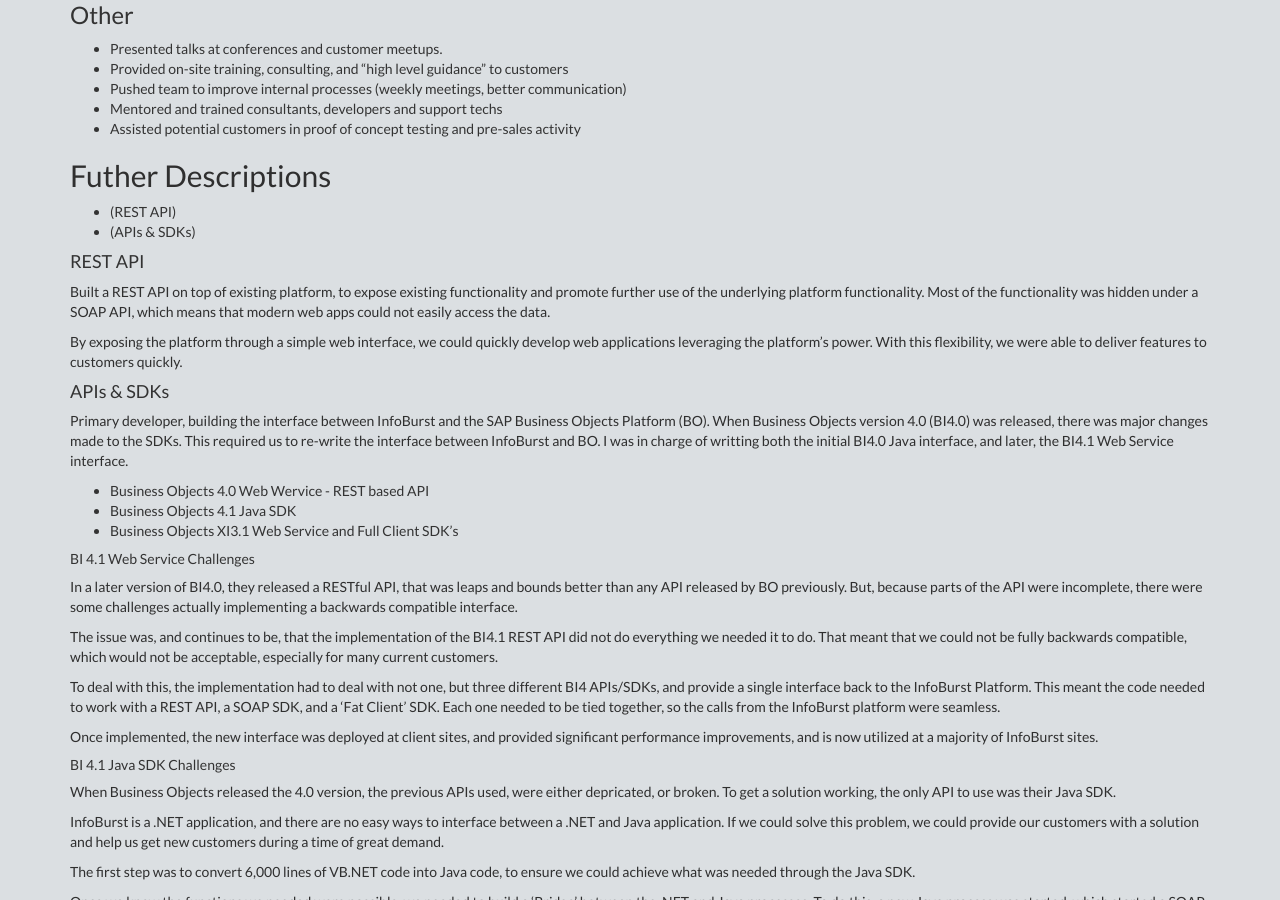
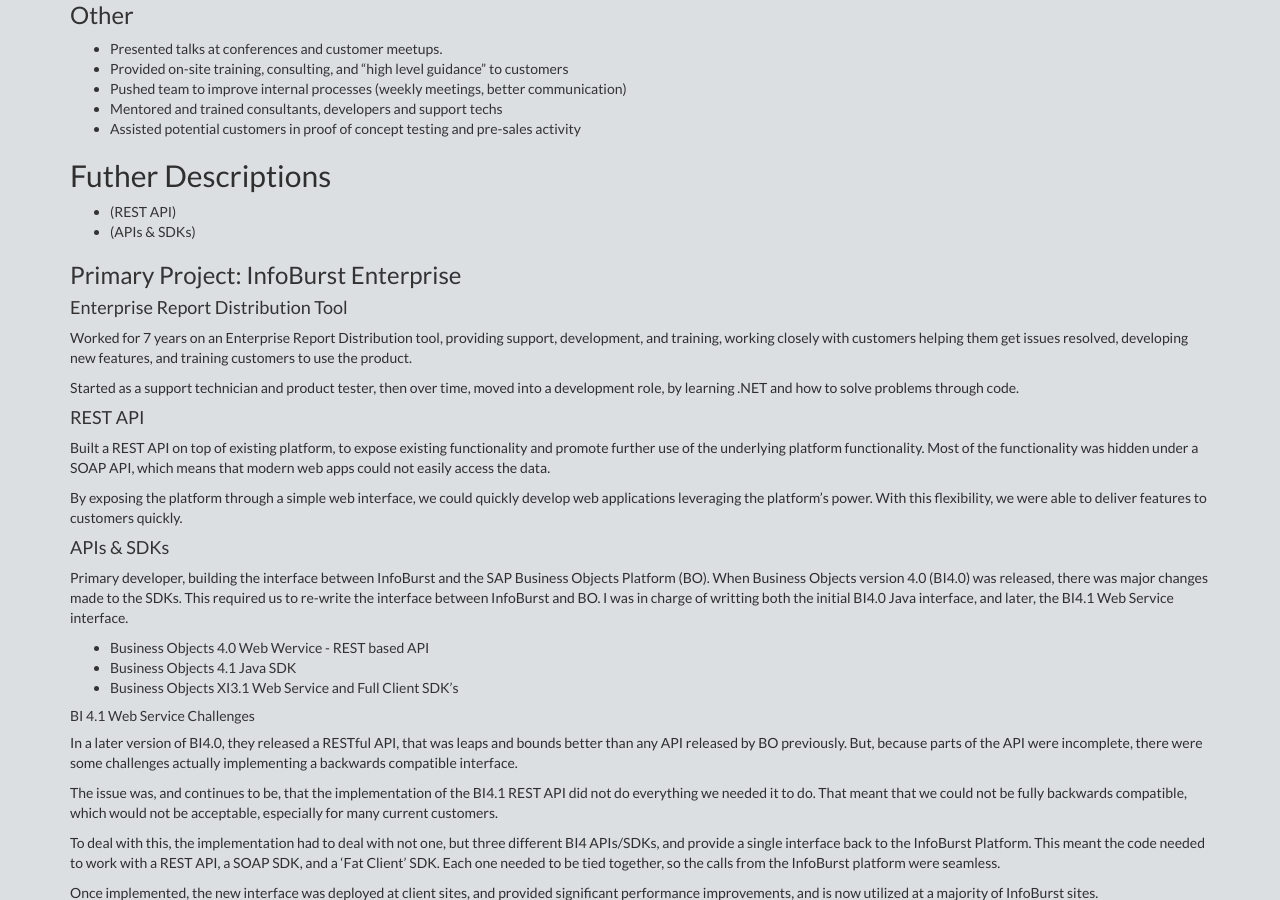
Before and after one commit to gregberns/gregberns.github.io, a Jekyll site: the page built from code/dev/index.md, in a window 1280 px wide and 900 px high, scrolled down 674 px. Built offline with Jekyll 4.4.1, drawn with Linux system fonts in a browser that asks for light colours; nearby versions of some CDN libraries.

Commit message:
Update index.md

```diff
--- a/code/dev/index.md
+++ b/code/dev/index.md
@@ -24,11 +24,21 @@
 + Mentored and trained consultants, developers and support techs
 + Assisted potential customers in proof of concept testing and pre-sales activity
 
-
 ##Futher Descriptions
 
 + (REST API)
 + (APIs & SDKs)
+
+###Primary Project: InfoBurst Enterprise
+
+####Enterprise Report Distribution Tool
+
+Worked for 7 years on an Enterprise Report Distribution tool, providing support, development, and training,
+working closely with customers helping them get issues resolved, developing new features, and training customers
+to use the product.
+
+Started as a support technician and product tester, then over time, moved into a development role,
+by learning .NET and how to solve problems through code.
 
 ####REST API
 
```
